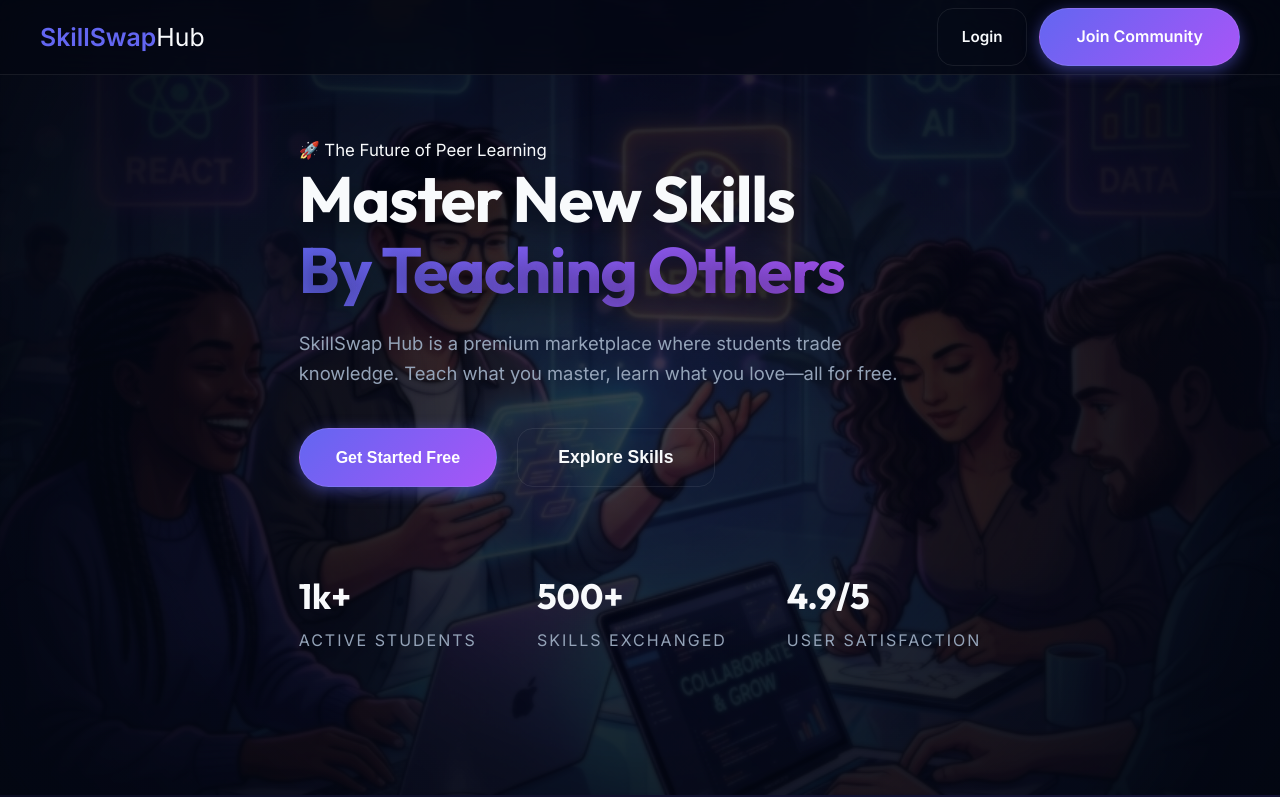
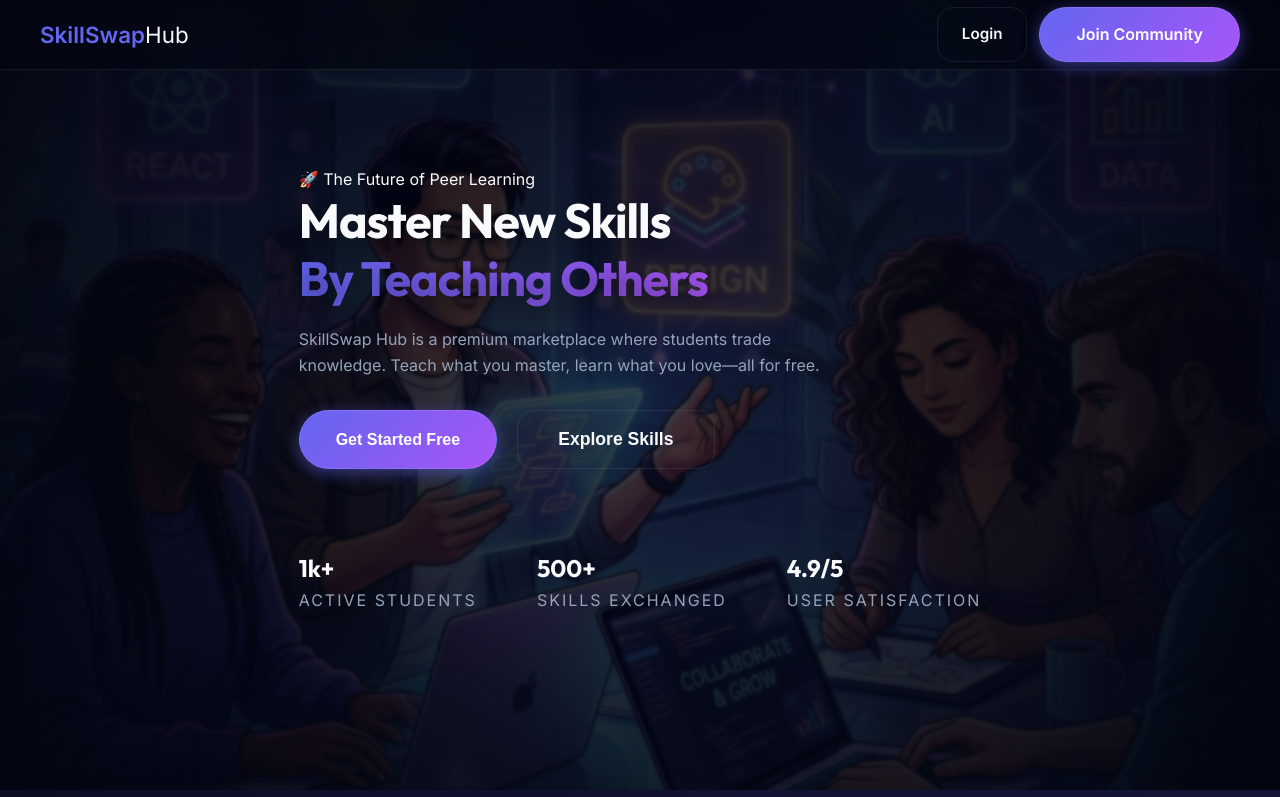
Before and after one commit to sheikhumaryounas/skillswap-hub, a React (Create React App) app in the folder frontend/: page / in a window 1280 px wide. Shown: the top 797 px of the page. Built offline with nearby package versions, Linux system fonts and the light colour scheme; no server answers.

Commit message:
feat: add global design tokens and home page styles for a premium glassmorphism UI

```diff
--- a/frontend/src/assets/Home.css
+++ b/frontend/src/assets/Home.css
@@ -54,9 +54,9 @@
 }
 
 .hero-content h1 {
-  font-size: clamp(2.2rem, 5vw + 1rem, 4rem); /* Significantly reduced for better balance */
-  line-height: 1.1;
-  margin-bottom: 24px;
+  font-size: clamp(1.8rem, 4vw, 3rem); /* Drastically reduced to fix 'zoomed' look */
+  line-height: 1.2;
+  margin-bottom: 20px;
   text-shadow: 0 10px 30px rgba(0,0,0,0.5);
 }
 
@@ -68,10 +68,10 @@
 }
 
 .hero-content .description {
-  font-size: 1.15rem;
+  font-size: 1rem;
   color: var(--text-muted);
-  margin-bottom: 40px;
-  max-width: 600px;
+  margin-bottom: 32px;
+  max-width: 550px;
   line-height: 1.6;
 }
 
@@ -97,7 +97,7 @@
 }
 
 .stat-item strong {
-  font-size: 2.2rem;
+  font-size: 1.5rem;
   color: var(--text-main);
   font-family: 'Outfit', sans-serif;
 }
--- a/frontend/src/index.css
+++ b/frontend/src/index.css
@@ -47,13 +47,13 @@ body {
   background: radial-gradient(circle at top right, #1e1b4b, var(--bg-deep));
   color: var(--text-main);
   min-height: 100vh;
-  line-height: 1.7;
-  font-size: clamp(0.9rem, 1vw + 0.5rem, 1.05rem); /* Responsive base font size */
+  line-height: 1.6;
+  font-size: 1rem; /* Standard base font size */
 }
 
-h1 { font-size: clamp(2.5rem, 5vw + 1rem, 3.5rem); }
-h2 { font-size: clamp(2rem, 3vw + 0.5rem, 2.5rem); }
-h3 { font-size: clamp(1.5rem, 2vw + 0.2rem, 1.75rem); }
+h1 { font-size: 2.5rem; }
+h2 { font-size: 2rem; }
+h3 { font-size: 1.5rem; }
 
 h1, h2, h3, h4, h5, h6 {
   font-family: 'Outfit', sans-serif;
@@ -289,7 +289,7 @@ option {
 
 /* Navbar Customization */
 nav {
-  height: 75px;
+  height: 70px;
   display: flex;
   align-items: center;
   justify-content: space-between;
@@ -304,7 +304,7 @@ nav {
 
 .logo {
   font-family: var(--font-heading);
-  font-size: 1.55rem;
+  font-size: 1.4rem;
   font-weight: 700;
   color: var(--primary);
   text-decoration: none;
```
